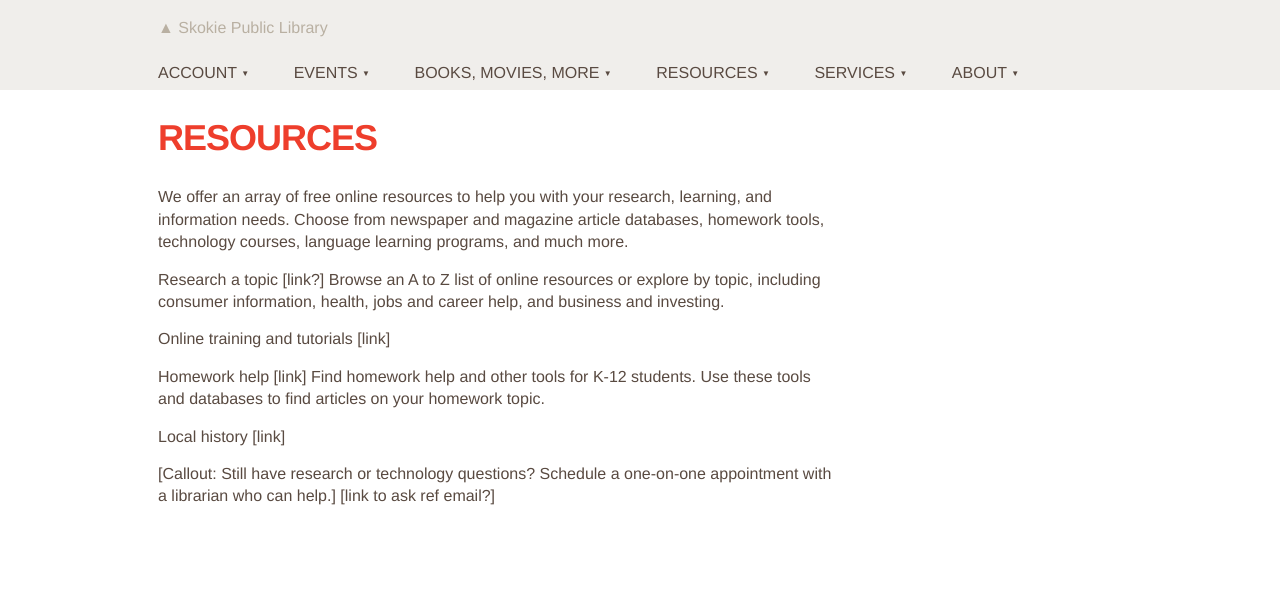
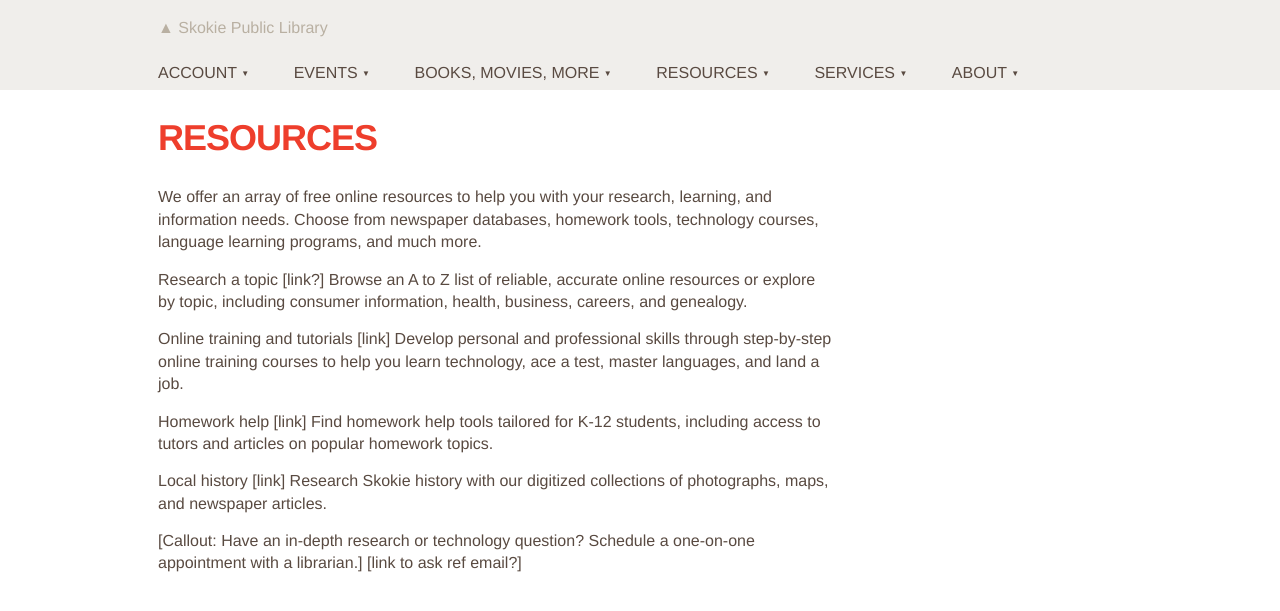
Before and after one commit to skokielibrary/spl-content, a Jekyll site: the page built from _content/annabelle/resources--index.markdown, in a window 1280 px wide. Shown: the top 611 px of the page. Built offline with Jekyll 4.4.1, drawn with Linux system fonts in a browser that asks for light colours.

Commit message:
Updated resources--index.markdown

```diff
--- a/_content/annabelle/resources--index.markdown
+++ b/_content/annabelle/resources--index.markdown
@@ -4,17 +4,19 @@ title: Resources
 published: true
 ---
 
-We offer an array of free online resources to help you with your research, learning, and information needs. Choose from newspaper and magazine article databases, homework tools, technology courses, language learning programs, and much more.
+We offer an array of free online resources to help you with your research, learning, and information needs. Choose from newspaper databases, homework tools, technology courses, language learning programs, and much more.
 
 Research a topic [link?]
-Browse an A to Z list of online resources or explore by topic, including consumer information, health, jobs and career help, and business and investing.
+Browse an A to Z list of reliable, accurate online resources or explore by topic, including consumer information, health, business, careers, and genealogy.
 
 Online training and tutorials [link]
+Develop personal and professional skills through step-by-step online training courses to help you learn technology, ace a test, master languages, and land a job.
 
 Homework help [link]
-Find homework help and other tools for K-12 students. Use these tools and databases to find articles on your homework topic.
+Find homework help tools tailored for K-12 students, including access to tutors and articles on popular homework topics.
 
 Local history [link]
+Research Skokie history with our digitized collections of photographs, maps, and newspaper articles.
 
-[Callout: Still have research or technology questions? Schedule a one-on-one appointment with a librarian who can help.]
+[Callout: Have an in-depth research or technology question? Schedule a one-on-one appointment with a librarian.]
 [link to ask ref email?]
```
